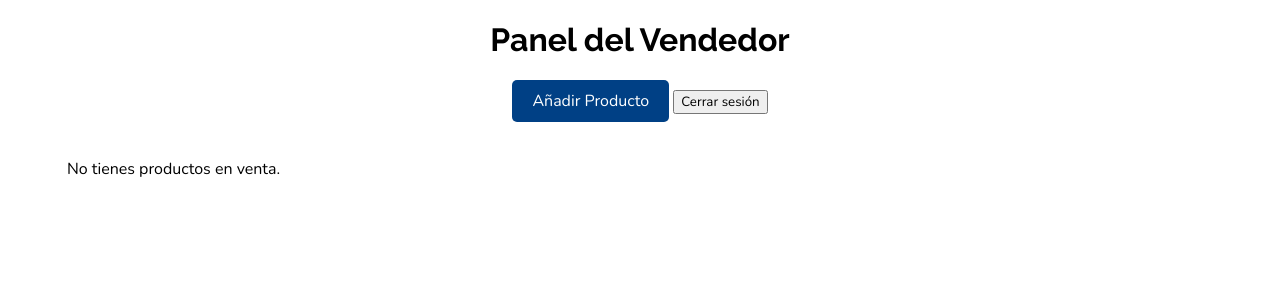
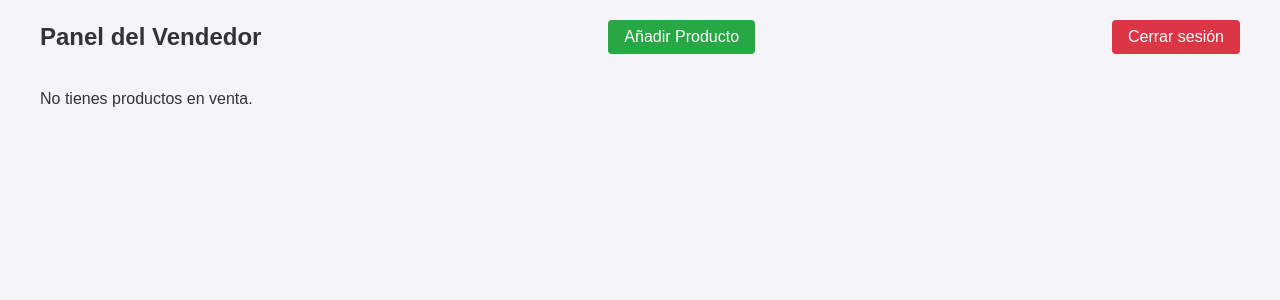
Before and after one commit to metodosformalesds/t3_mfds_2024, a Django app: page /panel-vendedor/ in a window 1280 px wide. Shown: the top 300 px of the page. Run offline with Django 4.2, Linux system fonts and the light colour scheme; a user stored in the database is signed in; data comes from the database, SQL or seed files in the repository; both versions use the stored data as it was after the commit.

Commit message:
Ajuste de plantilla de tarjetas en panel de vendedor

```diff
--- a/yonkes/core/templates/core/vendedor_panel.html
+++ b/yonkes/core/templates/core/vendedor_panel.html
@@ -1,12 +1,115 @@
-{% load static %}
 <!DOCTYPE html>
 <html lang="es">
 <head>
     <meta charset="UTF-8">
     <meta name="viewport" content="width=device-width, initial-scale=1.0">
     <title>Panel del Vendedor</title>
-    <link rel="stylesheet" href="{% static 'core/css/fuentes.css' %}">
-    <link rel="stylesheet" href="{% static 'core/css/vendedor_panel.css' %}">
+    <style>
+        /* Estilos generales del panel */
+        body {
+            font-family: Arial, sans-serif;
+            background-color: #f4f4f9;
+            color: #333;
+            margin: 0;
+            padding: 20px;
+        }
+
+        .product-panel {
+            max-width: 1200px;
+            margin: 0 auto;
+        }
+
+        .header {
+            display: flex;
+            align-items: center;
+            justify-content: space-between;
+            margin-bottom: 20px;
+        }
+
+        h1 {
+            font-size: 24px;
+            margin: 0;
+        }
+
+        /* Botón de cerrar sesión */
+        .session-button, .add-product-button {
+            padding: 8px 16px;
+            font-size: 16px;
+            color: #fff;
+            border: none;
+            border-radius: 4px;
+            cursor: pointer;
+            text-decoration: none;
+        }
+
+        .session-button {
+            background-color: #dc3545;
+        }
+
+        .add-product-button {
+            background-color: #28a745;
+            text-decoration: none;
+            margin-right: 10px;
+        }
+
+        .session-button:hover {
+            background-color: #c82333;
+        }
+
+        .add-product-button:hover {
+            background-color: #218838;
+        }
+
+        /* Estilos para las tarjetas de producto */
+        .product-grid {
+            display: grid;
+            grid-template-columns: repeat(auto-fill, minmax(250px, 1fr));
+            gap: 20px;
+        }
+
+        .product-card {
+            background-color: #fff;
+            border: 1px solid #ddd;
+            border-radius: 8px;
+            overflow: hidden;
+            box-shadow: 0 2px 5px rgba(0, 0, 0, 0.1);
+            transition: transform 0.3s ease, box-shadow 0.3s ease;
+            cursor: pointer;
+        }
+
+        /* Efecto de animación */
+        .product-card:hover {
+            transform: scale(1.05);
+            box-shadow: 0 6px 12px rgba(0, 0, 0, 0.2);
+        }
+
+        .image-carousel {
+            width: 100%;
+            height: 200px;
+            overflow: hidden;
+            position: relative;
+        }
+
+        .carousel-image {
+            width: 100%;
+            height: 100%;
+            object-fit: cover;
+        }
+
+        .product-info {
+            padding: 15px;
+        }
+
+        .product-info h2 {
+            font-size: 20px;
+            margin: 0 0 10px;
+        }
+
+        .product-info p {
+            margin: 5px 0;
+            font-size: 16px;
+        }
+    </style>
 </head>
 <body>
     <div class="product-panel">
@@ -21,18 +124,18 @@
         <div class="product-grid">
             {% if productos %}
                 {% for producto in productos %}
-                <div class="product-card" data-id="{{ producto.id }}" onclick="redirigirADetalles('{{ producto.id }}')">
+                    <div class="product-card" data-id="{{ producto.id }}" onclick="redirigirADetalles('{{ producto.id }}')">
                         <div class="image-carousel" id="producto-{{ producto.id }}">
                             {% for imagen in producto.imagenes.all %}
                                 <img src="{{ imagen.imagen.url }}" alt="Imagen del Producto" class="carousel-image">
                             {% endfor %}
                         </div>
                         <div class="product-info">
-                            <p class="time-published">{{ producto.time_since_created }}</p>
-                            <p><strong>Nombre:</strong> {{ producto.nombre }}</p>
+                            <h2>{{ producto.nombre }}</h2>
                             <p><strong>Precio:</strong> ${{ producto.precio }}</p>
                             <p><strong>Categoría:</strong> {{ producto.categoria }}</p>
                             <p><strong>Estatus:</strong> {{ producto.get_estatus_display }}</p>
+                            <p><strong>Publicado hace:</strong><p class="time-published">{{ producto.time_since_created }}</p>
                         </div>
                     </div>
                 {% endfor %}
@@ -42,9 +145,9 @@
         </div>
     </div>
 </body>
-</html>
 <script>
     function redirigirADetalles(id) {
         window.location.href = `/productos/detalle/${id}/`;
     }
 </script>
+</html>
--- a/yonkes/core/views.py
+++ b/yonkes/core/views.py
@@ -23,7 +23,7 @@ def complete_profile(request):
         if user.role == 'vendedor':
             return redirect('vendedor_panel_url')
         elif user.role == 'comprador':
-            return redirect('comprador_panel_url')
+            return redirect('comprador_panel')
 
     # Si el perfil no está completo, muestra el formulario para completarlo
     if request.method == 'POST':
@@ -34,7 +34,7 @@ def complete_profile(request):
             if user.role == 'vendedor':
                 return redirect('vendedor_panel_url')
             elif user.role == 'comprador':
-                return redirect('comprador_panel_url')
+                return redirect('comprador_panel')
     else:
         form = CompleteProfileForm(instance=user)
 
```
Also changed, not shown: yonkes/db.sqlite3, yonkes/media/productos/imagenes/bujias1.jfif (added), yonkes/media/productos/imagenes/bujias2.jfif (added), yonkes/media/productos/imagenes/bujias3.jfif (added).
